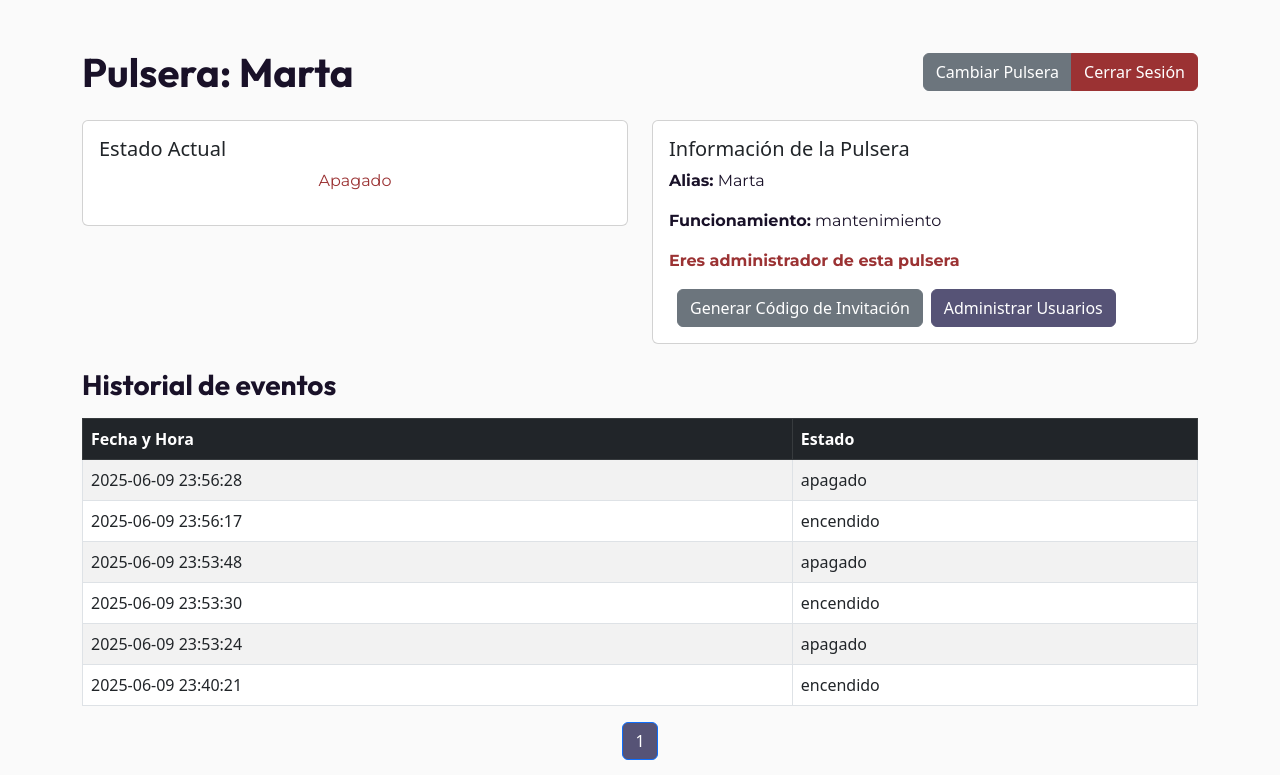
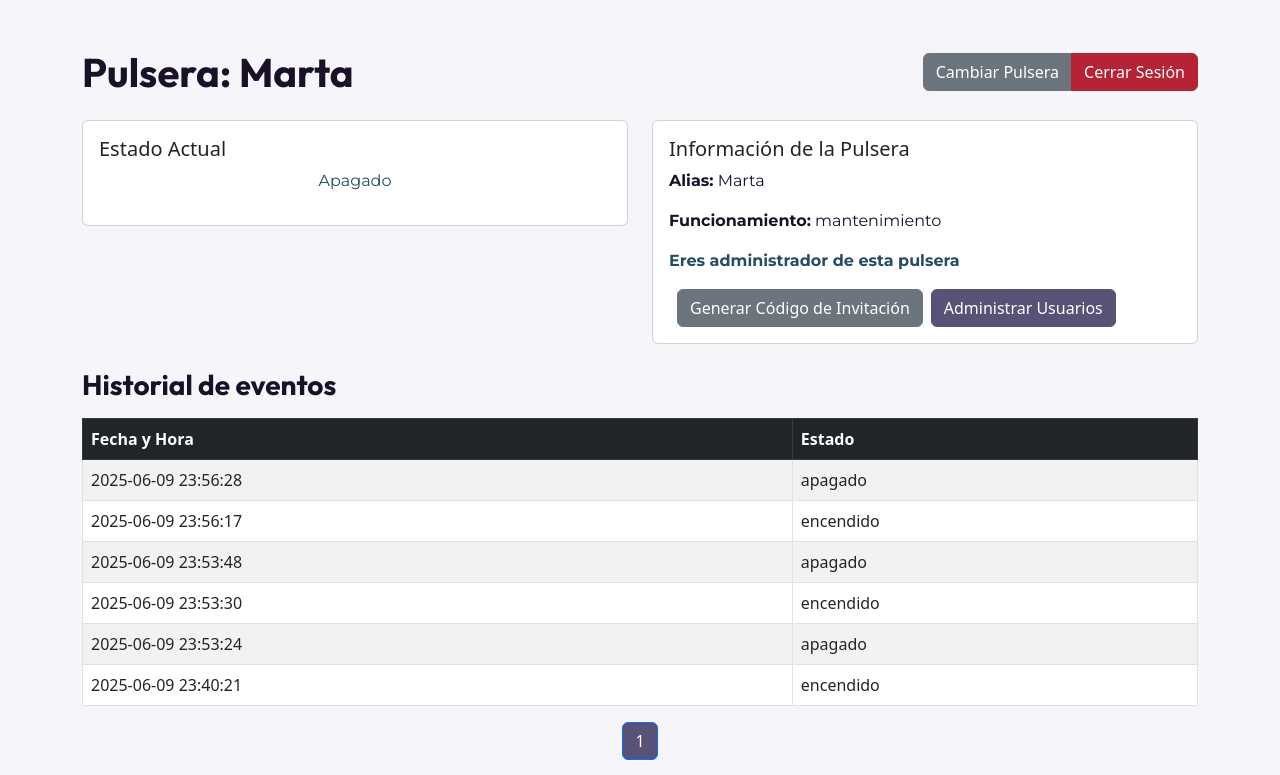
Before and after one commit to rocopolas/PROYECTO-PULSERA-NES, a PHP site: page /dashboard.php in a window 1280 px wide. Shown: the top 775 px of the page. Run offline with PHP 8.4, Linux system fonts and the light colour scheme; a user stored in the database is signed in; data comes from the database, SQL or seed files in the repository.

Commit message:
nueva paleta de colores

```diff
--- a/colors.css
+++ b/colors.css
@@ -2,21 +2,24 @@
 @import url('https://fonts.googleapis.com/css2?family=Montserrat:ital,wght@0,100..900;1,100..900&display=swap');
 
 :root {
-    --fondo: rgb(254,246,244);
+    --fondo: rgb(245,245,250);
     --fondo2: #fafafa;
     --texto: rgb(25,17,40);
     --destacado1: rgb(35,30,66);
-    --destacado2: rgb(97,26,20);
+    --destacado2: rgb(0,127,135);
     --destacadoalt1: rgb(86,83,118);
-    --destacadoalt2: rgb(155,50,51);
+    --destacadoalt2: rgb(36,76,99);
+
+    --error: rgb(181,35,52);
+    --errorhover: rgb(121, 22, 34);
 }
 
 body {
-    background-color: var(--fondo2);
+    background-color: var(--fondo);
 }
 
 form {
-    background-color: var(--fondo2);
+    background-color: var(--fondo);
 }
 
 h1 {
@@ -58,13 +61,13 @@ label, p, input, button {
 }
 
 .btn-danger{
-    background-color: var(--destacadoalt2);
-    border-color: var(--destacadoalt2);
+    background-color: var(--error);
+    border-color: var(--error);
 }
 
 .btn-danger:hover{
-    background-color: var(--destacado2);
-    border-color: var(--destacado2);
+    background-color: var(--errorhover);
+    border-color: var(--errorhover);
 }
 
 .text-primary{
```
